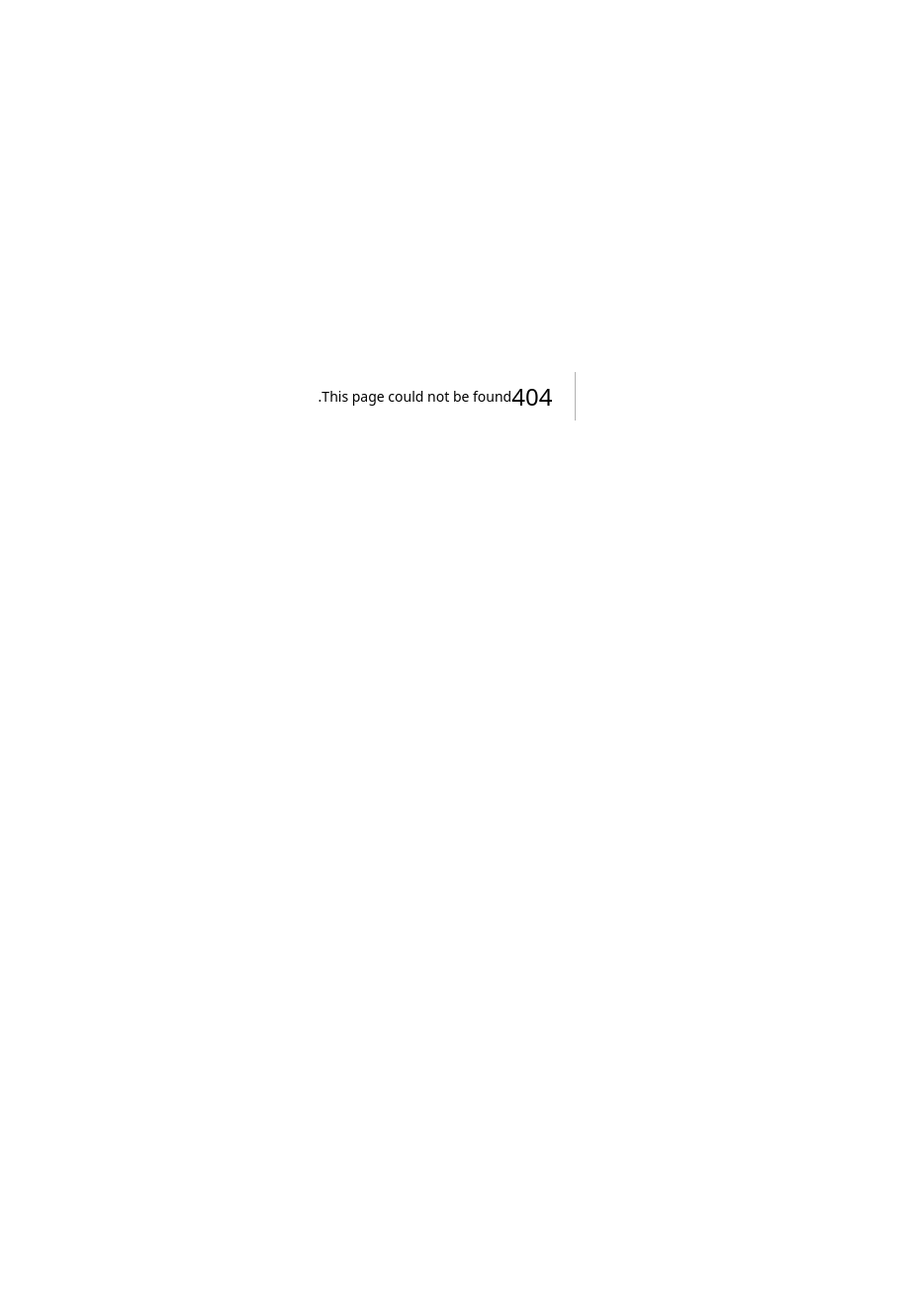
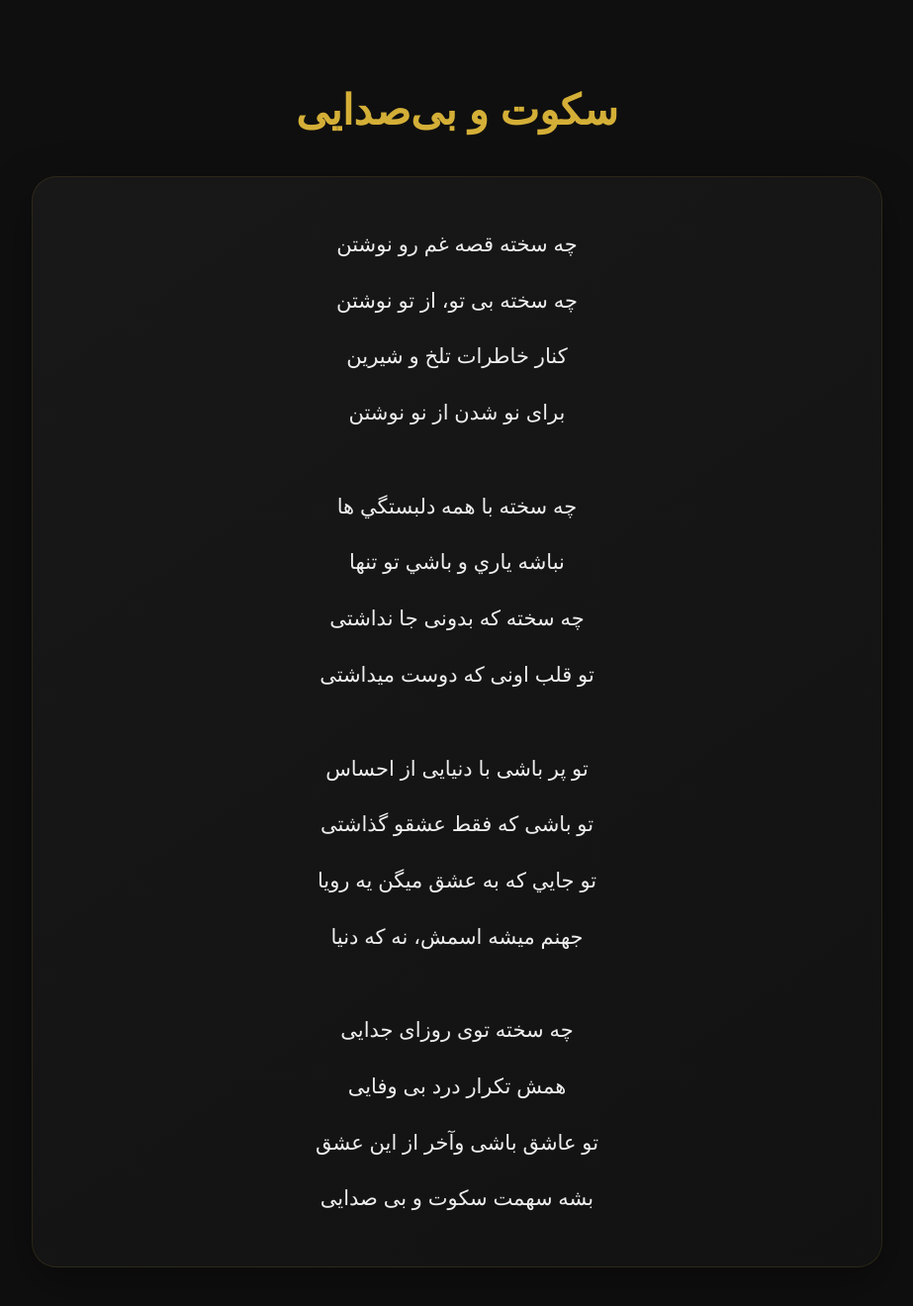
Before and after one commit to mahtaghahreman/Mahta_ghahreman, a Next.js app: page /lyrics/sokoot-va-bi-sedayi in a window 1280 px wide. Before the commit this address had no page. Shown: the top 1320 px of the page at 99% size, without its empty margins (178-1101 px from the left). Before the commit the page ends 800 px from the top, so only its background shows below. Built offline with nearby package versions, Linux system fonts and the light colour scheme.

Commit message:
Create page.tsx

```diff
--- /dev/null
+++ b/app/lyrics/sokoot-va-bi-sedayi/page.tsx
@@ -0,0 +1,38 @@
+
+export default function SokootVaBiSedayiPage() {
+  return (
+    <main className="lyrics-page">
+      <h1>سکوت و بی‌صدایی</h1>
+
+      <div className="lyrics-text">
+        <p>
+          چه سخته قصه غم رو نوشتن<br />
+          چه سخته بی تو، از تو نوشتن<br />
+          کنار خاطرات تلخ و شیرین<br />
+          برای نو شدن از نو نوشتن
+        </p>
+
+        <p>
+          چه سخته با همه دلبستگي ها<br />
+          نباشه ياري و باشي تو تنها<br />
+          چه سخته که بدونی جا نداشتی<br />
+          تو قلب اونی که دوست میداشتی
+        </p>
+
+        <p>
+          تو پر باشی با دنیایی از احساس<br />
+          تو باشی که فقط عشقو گذاشتی<br />
+          تو جايي كه به عشق ميگن يه رويا<br />
+          جهنم ميشه اسمش، نه كه دنيا
+        </p>
+
+        <p>
+          چه سخته توی روزای جدایی<br />
+          همش تکرار درد بی وفایی<br />
+          تو عاشق باشی وآخر از این عشق<br />
+          بشه سهمت سکوت و بی صدایی
+        </p>
+      </div>
+    </main>
+  );
+}
```
